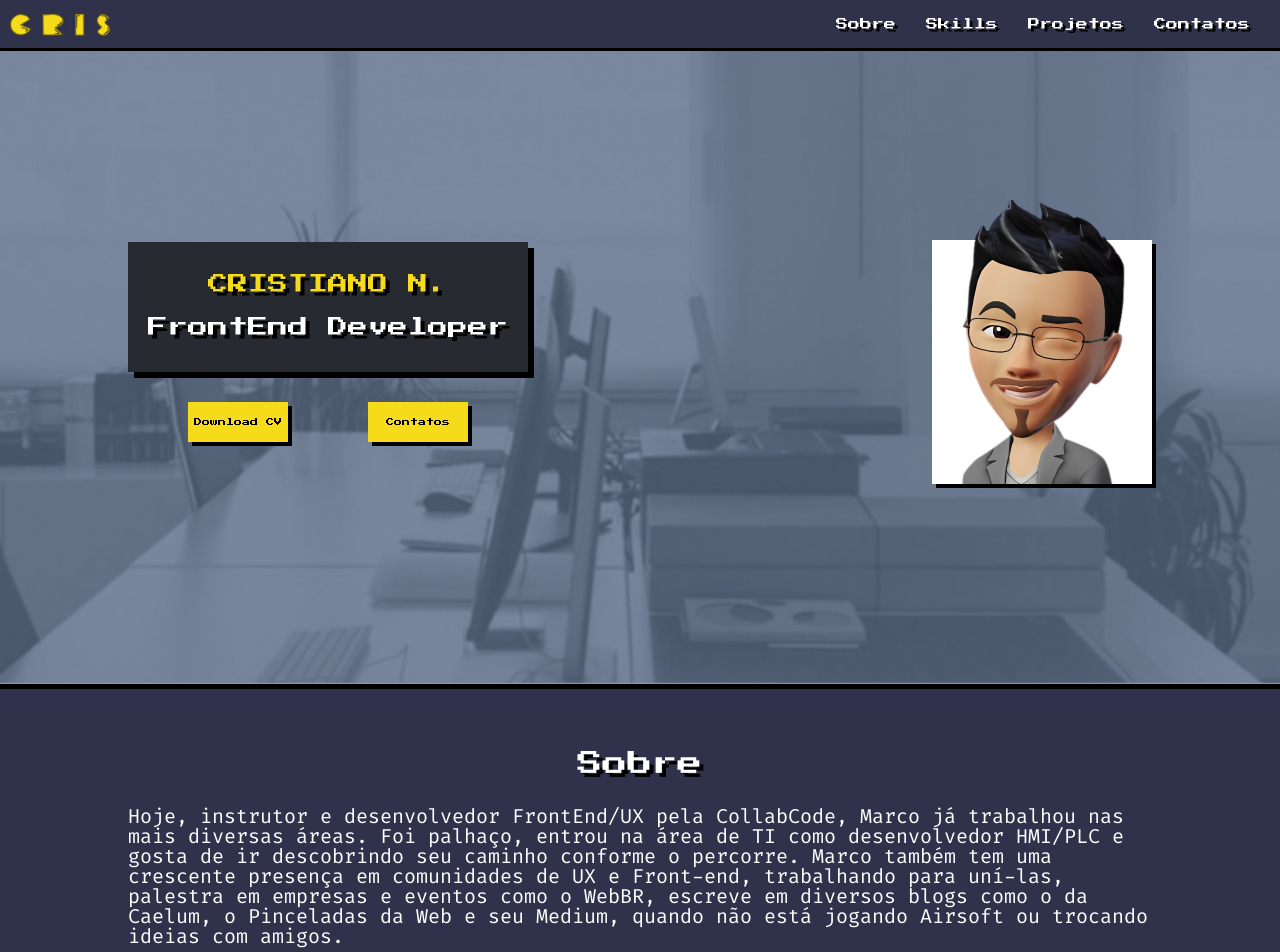
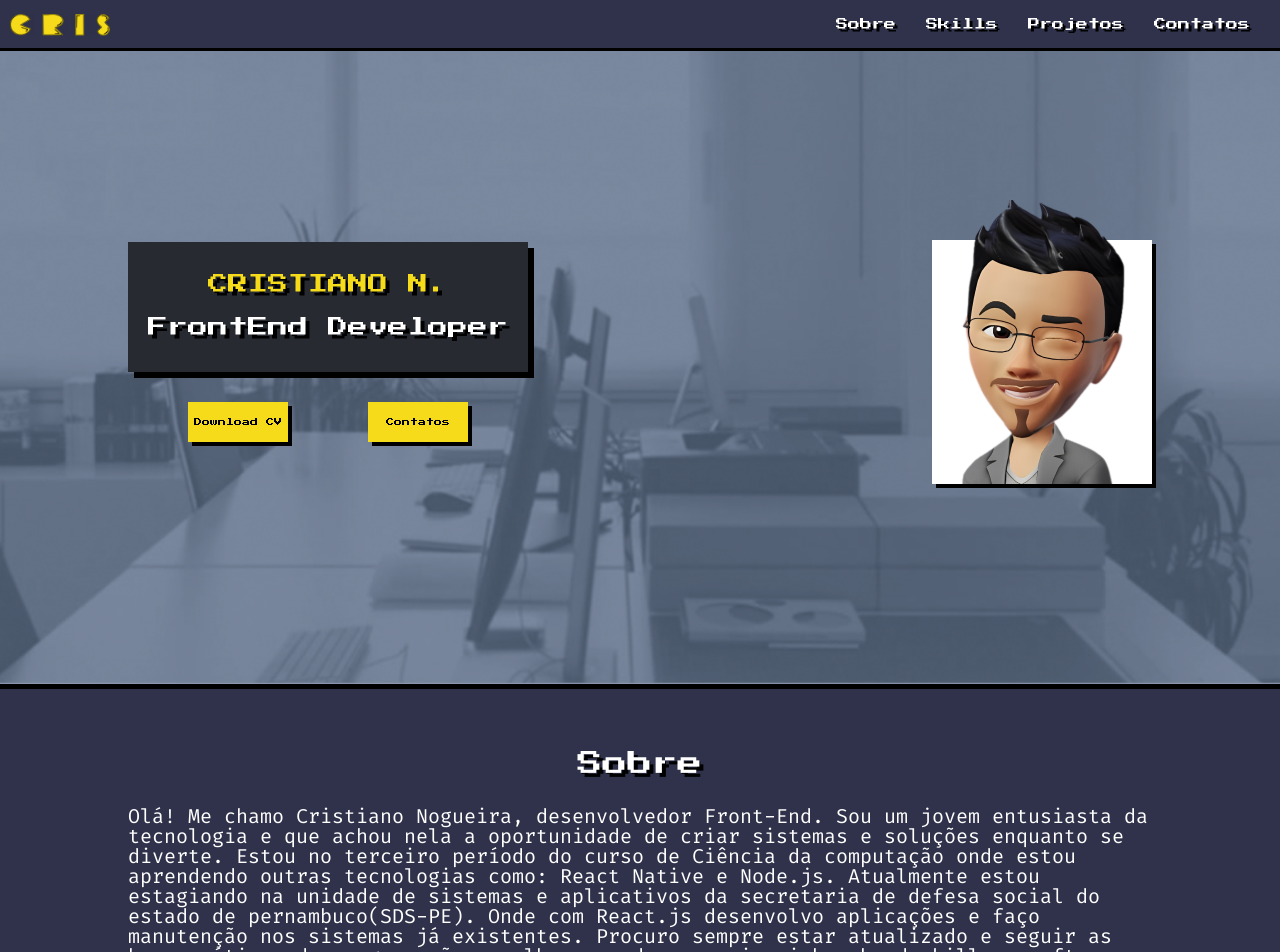
Before and after one commit to Cristiano-woody/Cristiano-Nogueira, a React (Create React App) app: page / in a window 1280 px wide. Shown: the top 952 px of the page. Built offline with nearby package versions, Linux system fonts and the light colour scheme.

Commit message:
trab 10/02

```diff
--- a/src/components/About.js
+++ b/src/components/About.js
@@ -7,7 +7,7 @@ function About() {
                 <h1 className={Styles.titleAbout}>Sobre</h1>
                 <div className={Styles.containerTextAbout}>
                     <p className={Styles.aboutText}>
-                        Hoje, instrutor e desenvolvedor FrontEnd/UX pela CollabCode, Marco já trabalhou nas mais diversas áreas. Foi palhaço, entrou na área de TI como desenvolvedor HMI/PLC e gosta de ir descobrindo seu caminho conforme o percorre. Marco também tem uma crescente presença em comunidades de UX e Front-end, trabalhando para uní-las, palestra em empresas e eventos como o WebBR, escreve em diversos blogs como o da Caelum, o Pinceladas da Web e seu Medium, quando não está jogando Airsoft ou trocando ideias com amigos.
+                        Olá! Me chamo Cristiano Nogueira, desenvolvedor Front-End. Sou um jovem entusiasta da tecnologia e que achou nela a oportunidade de criar sistemas e soluções enquanto se diverte. Estou no terceiro período do curso de Ciência da computação onde estou aprendendo outras tecnologias como: React Native e Node.js. Atualmente estou estagiando na unidade de sistemas e aplicativos da secretaria de defesa social do estado de pernambuco(SDS-PE). Onde com React.js desenvolvo aplicações e faço manutenção nos sistemas já existentes. Procuro sempre estar atualizado e seguir as boas práticas de programação e melhorar cada vez mais minhas hard skills e soft skills.
                     </p>
                 </div>
             </div>
--- a/src/components/Projects.js
+++ b/src/components/Projects.js
@@ -16,6 +16,7 @@ function Projects() {
                         title='Portifólio'
                         imgbackground={ProjectPortifolio}
                         urlRepositoryprop = 'https://github.com/Cristiano-woody/Cristiano-Nogueira'
+                        urlacessprop='https://cristiano-woody.github.io/Cristiano-Nogueira/'
                     />
                     <CardsProjects
                         textDescriptionprop='Projeto em construção.'
```
